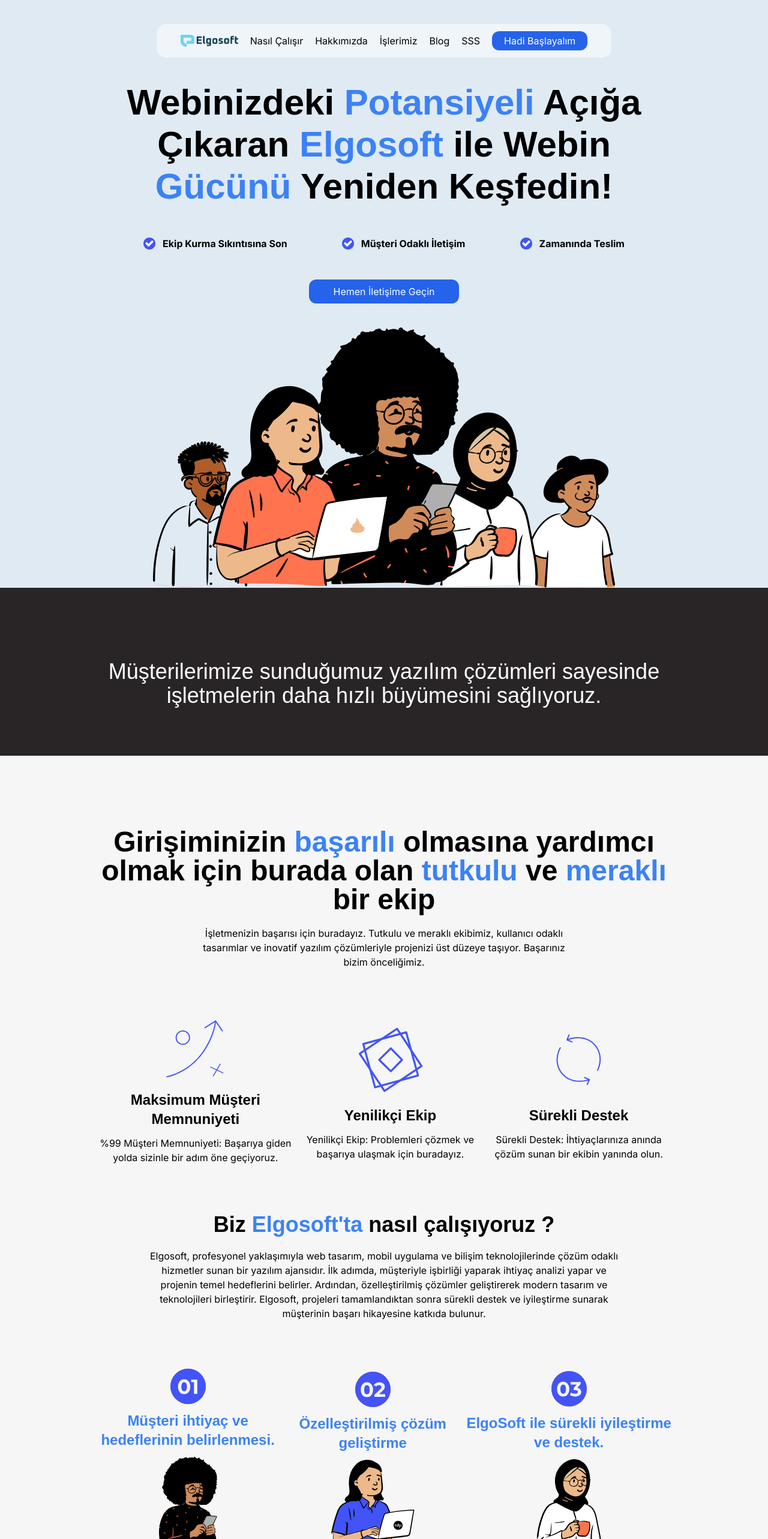
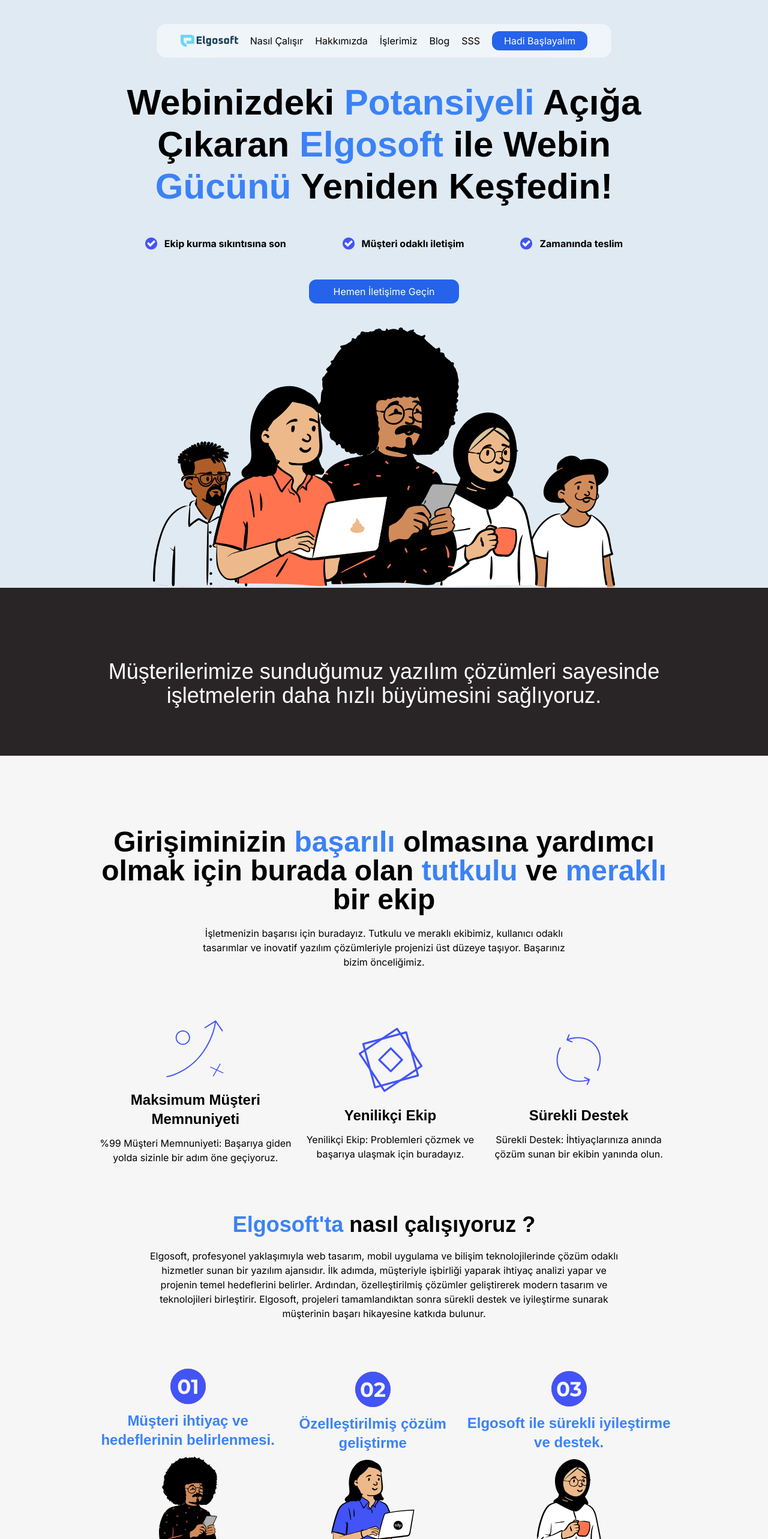
Before and after one commit to tw4/elgosoft, a Next.js app: page / in a window 1280 px wide. Shown: the top 2566 px of the page at 60% size. Built offline with nearby package versions, Linux system fonts and the light colour scheme.

Commit message:
fix: typo

```diff
--- a/app/page.tsx
+++ b/app/page.tsx
@@ -17,15 +17,15 @@
         <div className="flex flex-row justify-evenly pt-12 font-bold  space-x-3 sm:flex-col sm:justify-center sm:items-ce sm:space-x-0">
           <div className="flex  flex-row space-x-3 items-center">
             <img className="w-5 h-5" src="/assets/checked.png" alt="checked" />
-            <p>Ekip Kurma Sıkıntısına Son</p>
+            <p>Ekip kurma sıkıntısına son</p>
           </div>
           <div className="flex flex-row space-x-3 items-center">
             <img className="w-5 h-5" src="/assets/checked.png" alt="checked" />
-            <p>Müşteri Odaklı İletişim</p>
+            <p>Müşteri odaklı iletişim</p>
           </div>
           <div className="flex flex-row space-x-3 items-center">
             <img className="w-5 h-5" src="/assets/checked.png" alt="checked" />
-            <p>Zamanında Teslim</p>
+            <p>Zamanında teslim</p>
           </div>
         </div>
         <div className="text-center pt-12">
@@ -91,7 +91,7 @@
         </div>
         <div className="mt-20 text-center">
           <h2 className="text-4xl font-bold">
-            Biz <span className="text-blue-500"> Elgosoft'ta </span> nasıl
+            <span className="text-blue-500"> Elgosoft'ta </span> nasıl
             çalışıyoruz ?
           </h2>
 
@@ -134,7 +134,7 @@
           <div className="text-center space-y-3">
             <img className="m-auto" src="/assets/03-icon.svg" alt="icon" />
             <h5 className="text-2xl font-bold text-blue-500">
-              ElgoSoft ile sürekli iyileştirme ve destek.
+              Elgosoft ile sürekli iyileştirme ve destek.
             </h5>
             <img className="m-auto" src="/assets/peaple-03.svg" alt="icon" />
             <p>
@@ -183,7 +183,7 @@
       <MainSectionLayout id="faq" className="bg-[#F6F6F6]">
         <div className="space-y-3">
           <h2 className="text-center font-bold text-3xl mt-20">
-            En <span className="text-blue-500">sık</span> sorulan sorularımız
+            <span className="text-blue-500">Sık</span> sorulan sorularımız
           </h2>
           <div>
             <FaqCard
@@ -208,7 +208,7 @@
             />
           </div>
           <h2 className="text-4xl text-center font-bold pt-20">
-            Birlikte <span className="text-blue-500"> muhteşem </span> bir şey
+            Birlikte <span className="text-blue-500"> muhteşem </span> bir gelecek
             inşa edelim!
           </h2>
           <p className="text-center">
```
